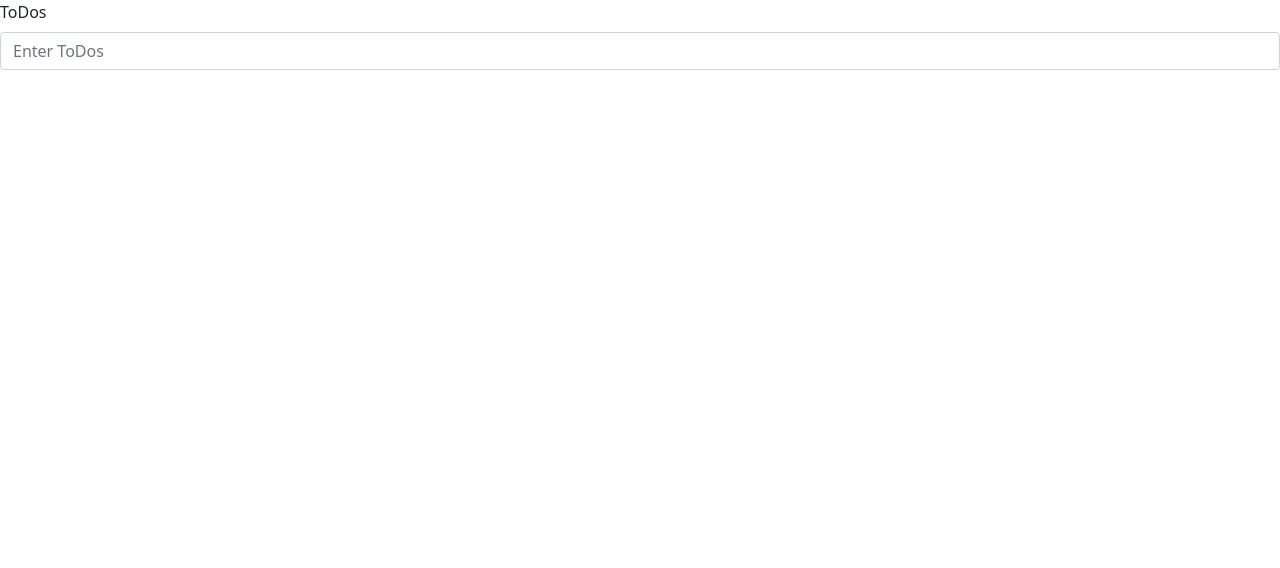
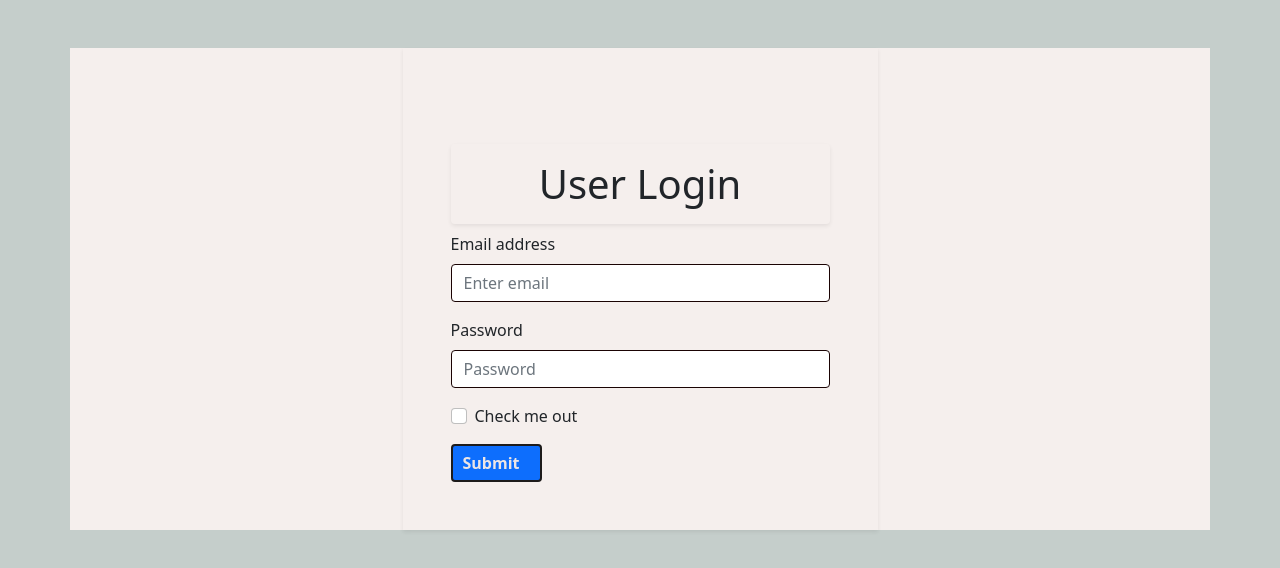
Before and after one commit to karthickm7/Localstorage, a React (Create React App) app: page /Login in a window 1280 px wide. Shown: the top 568 px of the page. Built offline with nearby package versions, Linux system fonts and the light colour scheme.

Commit message:
useReducer

```diff
--- a/src/App.js
+++ b/src/App.js
@@ -14,13 +14,13 @@ function App() {
 
 
   <div>
-  {/* <Routes>
+  <Routes>
   <Route path="/" element={<Signup/>} />
   <Route path='/Login' element={<Login/>} />
   <Route path="/Home" element={<Home/>} />
   <Route path='/Parent' element={<Parent/>}/>
- </Routes> */}
-   <Reducers/>
+ </Routes>
+   {/* <Reducers/> */}
  </div>
 
   );
--- a/src/Component/Homee/Home.js
+++ b/src/Component/Homee/Home.js
@@ -1,18 +1,54 @@
-import React, { useEffect, useState } from "react";
-import { Nav, Navbar, Container, Table, NavDropdown } from "react-bootstrap";
+// import { Button } from "bootstrap";
+import React, { useReducer,useEffect, useState } from "react";
+import { Nav, Navbar, Container, Table, NavDropdown ,Button} from "react-bootstrap";
 import { useNavigate, Link } from "react-router-dom";
+
+export const ACTION = {
+  ADD_DATA: "add-data",
+  TOGGLE_DATA: "toggle-data",
+  DELETE_DATA: "delete-data",
+};
+
+let reducer = (datas, action) => {
+  switch (action.type) {
+    case ACTION.ADD_DATA:
+      return [...datas, action.payload.row];
+
+    case ACTION.DELETE_DATA:
+      return datas.filter((dat=>dat.Id !== action.payload));
+
+    default:
+      return datas;
+  }
+};
 
 export const Home = () => {
 
-  const [Objcurrentuser, setObjcurrentuser] = useState([]);
+  const [datas, dispatch] = useReducer(reducer, []);
+  const [row, setRow] = useState("");
 
-  useEffect(() => {
+  const handleSubmit = (row) => {
+    console.log("hiidel",row)
+      //  e.preventDefault();
+       dispatch({ type: ACTION.DELETE_DATA, payload:row});
+
+  };
+
+
+ // all user data
+const [Objcurrentuser, setObjcurrentuser] = useState([]);
+ useEffect(() => {
     let local = localStorage.getItem("Detail");
     let Objcurrentuser = JSON.parse(local);
-    console.log(Objcurrentuser);
+    console.log(Objcurrentuser,"data")
     setObjcurrentuser(Objcurrentuser);
+    dispatch({ type: ACTION.ADD_DATA, payload:row });
+    console.log(row,'hi')
+    setRow("");
   }, []);
 
+
+ //current user data
   let currentuser= localStorage.getItem('Currentdata')
   let objuser=JSON.parse(currentuser)
  let navigate = useNavigate();
@@ -21,6 +57,7 @@ export const Home = () => {
     localStorage.removeItem("Currentdata");
     navigate('/Login');
   }
+  console.log(datas,"hiid")
 
   return (
     <>
@@ -51,6 +88,7 @@ export const Home = () => {
           <thead>
             <tr>
               <th>Sl.No</th>
+              <th>User Id</th>
               <th>First Name</th>
               <th>Last Name</th>
               <th>Email</th>
@@ -59,13 +97,15 @@ export const Home = () => {
           <tbody>
             {Objcurrentuser.map((row,index) => {
                 return(
-                  <tr>
+                <tr>
+
                 <td>{index+1}</td>
+                <td>{row.Id}</td>
                 <td>{row.firstname}</td>
                 <td>{row.lastname}</td>
                 <td>{row.email}</td>
-                <td>edit</td>
-                <td>del</td>
+                <td><Button variant="dark" >EDIT</Button></td>
+                <td><Button variant='danger'onClick={()=>handleSubmit(row.Id)}>DELETE</Button></td>
               </tr>
                 )
 
--- a/src/Component/Login/Login.js
+++ b/src/Component/Login/Login.js
@@ -50,7 +50,7 @@ function Login() {
 
 
   return (
-    <Container className="bg-light ">
+    <Container className={dynamic.bgcolor}>
       <Row className="mt-5">
         <Col lg={5} md={6} sm={12} className="m-auto p-5 shadow-sm rounded-lg">
 
@@ -92,7 +92,7 @@ function Login() {
               <Form.Check type="checkbox" label="Check me out" />
             </Form.Group>
 
-            <Button variant="primary btn-block" type="submit">
+            <Button className={dynamic.button}variant="primary btn-block" type="submit">
               Submit
             </Button>
           </Form>
--- a/src/Component/Login/login.module.css
+++ b/src/Component/Login/login.module.css
@@ -1,3 +1,7 @@
+body{
+
+    background-color:rgb(197, 206, 203)
+}
 .formcontrol{
     border-color: rgb(26, 3, 3);
     background: white;
@@ -5,6 +9,38 @@
 
 }
 
+.bgcolor{
+
+    background-color: rgb(245, 239, 237);
+}
+
 .invalid {
-    color: rgb(235, 55, 23);
+    color: rgb(241, 232, 231);
 }
+
+.button{
+
+    color:rgb(236, 229, 229);
+    font-weight : bolder;
+    border: 2px solid rgb(29, 27, 27);
+    padding: 5px 20px 5px 10px ;
+}
+
+@media only screen and (max-width:700px)
+{
+    .bgcolor{
+
+        background-color: rgb(223, 124, 79);
+    }
+
+    .button{
+
+        color:rgb(247, 174, 107);
+        font-weight : bolder;
+        border: 2px solid rgb(29, 27, 27);
+        padding: 5px 10px 5px 10px ;
+    }
+
+
+
+}
--- a/src/Component/Signup/Signup.js
+++ b/src/Component/Signup/Signup.js
@@ -11,6 +11,7 @@ const Signup = () => {
  let navigate = useNavigate();
 
   const [data, setData] = useState({
+    Id:Date.now(),
     firstname: "",
     lastname: "",
     email: "",
--- a/src/Redusercomponent/Reducers.js
+++ b/src/Redusercomponent/Reducers.js
@@ -1,44 +1,72 @@
-import React, {useReducer,useState} from 'react'
-import {Form} from "react-bootstrap";
+import React, { useReducer, useState } from "react";
+import { Form, Button } from "react-bootstrap";
+import Todo from "./Todo.js";
 
-const ACTION ={
-    ADD_TODO:'add-todo',
-    DECREMENT:' decrement',
+export const ACTION = {
+  ADD_TODO: "add-todo",
+  TOGGLE_TODO: "toggle-todo",
+  DELETE_TODO: "delete-todo",
+};
+
+let reducer = (todos, action) => {
+  switch (action.type) {
+    case ACTION.ADD_TODO:
+      return [...todos, newTodo(action.payload.name)];
+
+    case ACTION.TOGGLE_TODO:
+      return todos.map((todo) => {
+        if (todo.id === action.payload.id) {
+          return { ...todo, complete: !todo.complete };
         }
+        return todo;
+      });
 
-const reducer=(todos,action)=>{
-    switch(action.type){
-        case ACTION.ADD_TODO:
-            return[...todos,newTodo(name)]
+    case ACTION.DELETE_TODO:
+        console.log(action)
+      return todos.filter((todo) => todo.id !== action.payload);
+
+    default:
+      return todos;
   }
+};
+console.log()
 
-const newTodo = (name) =>{
+let newTodo = (name) => {
+  return { id: Date.now(), name: name, complete: false };
+};
 
-     return {id:Date.now(),name:name,complete:false}
-}
-
-
-}
-export default function Reducers(){
-
-    const [todos,dispatch] = useReducer(reducer,[])
-    const [name,setName]=useState('')
+export default function Reducers() {
+  const [todos, dispatch] = useReducer(reducer, []);
+  const [name, setName] = useState("");
 
   const handleSubmit = (e) => {
-        e.preventDefault()
-        dispatch({type:ACTION.ADD_TODO})
-        setName('')
+    e.preventDefault();
+    dispatch({ type: ACTION.ADD_TODO, payload: { name: name } });
+    setName("");
+  };
+
+  return (
+    <>
+      <Form onSubmit={handleSubmit}>
+        <Form.Group className="mb-3">
+          <Form.Label>ToDos</Form.Label>
+          <Form.Control
+            placeholder="Enter ToDos"
+            value={name}
+            onChange={(e) => setName(e.target.value)}
+          />
+        </Form.Group>
+        <Button
+          onClick={handleSubmit}
+          variant="primary btn-block"
+          type="submit"
+        >
+          Submit
+        </Button>
+      </Form>
+      {todos.map((todo) => {
+        return <Todo key={todo.id} to={todo} dispatch={dispatch} />;
+      })}
+    </>
+  );
 }
-
-    return(
-        <>
-       <Form.Group onSubmit={handleSubmit} className="mb-3">
-    <Form.Label>ToDos</Form.Label>
-    <Form.Control placeholder="Enter ToDos" value={name} onChange={e => setName(e.target.value)}/>
-  </Form.Group>
-
-        </>
-
-    )
-
-}
--- /dev/null
+++ b/src/Redusercomponent/Todo.js
@@ -0,0 +1,23 @@
+import { ActionTypes } from '@mui/base';
+import React from 'react'
+import { Button } from "react-bootstrap";
+import {ACTION} from './Reducers'
+
+
+ const Todo=({to, dispatch})=> {
+     console.log(to,dispatch)
+     const handleDelete=()=>{
+        dispatch({type:ACTION.DELETE_TODO,payload:to.id})
+     }
+  return (
+      <div>
+        <span style={{color:to.complete ? '#AAA' : '#000'}}>{to.name}</span>
+
+     <Button  onClick={()=> dispatch({type:ACTION.TOGGLE_TODO,payload:{id:to.id}})}>Toggle</Button>
+     <Button onClick={handleDelete}>Delete</Button>
+      </div>
+
+
+  )
+}
+export default Todo
```
Lines whose indentation alone changed are shown as unchanged.
